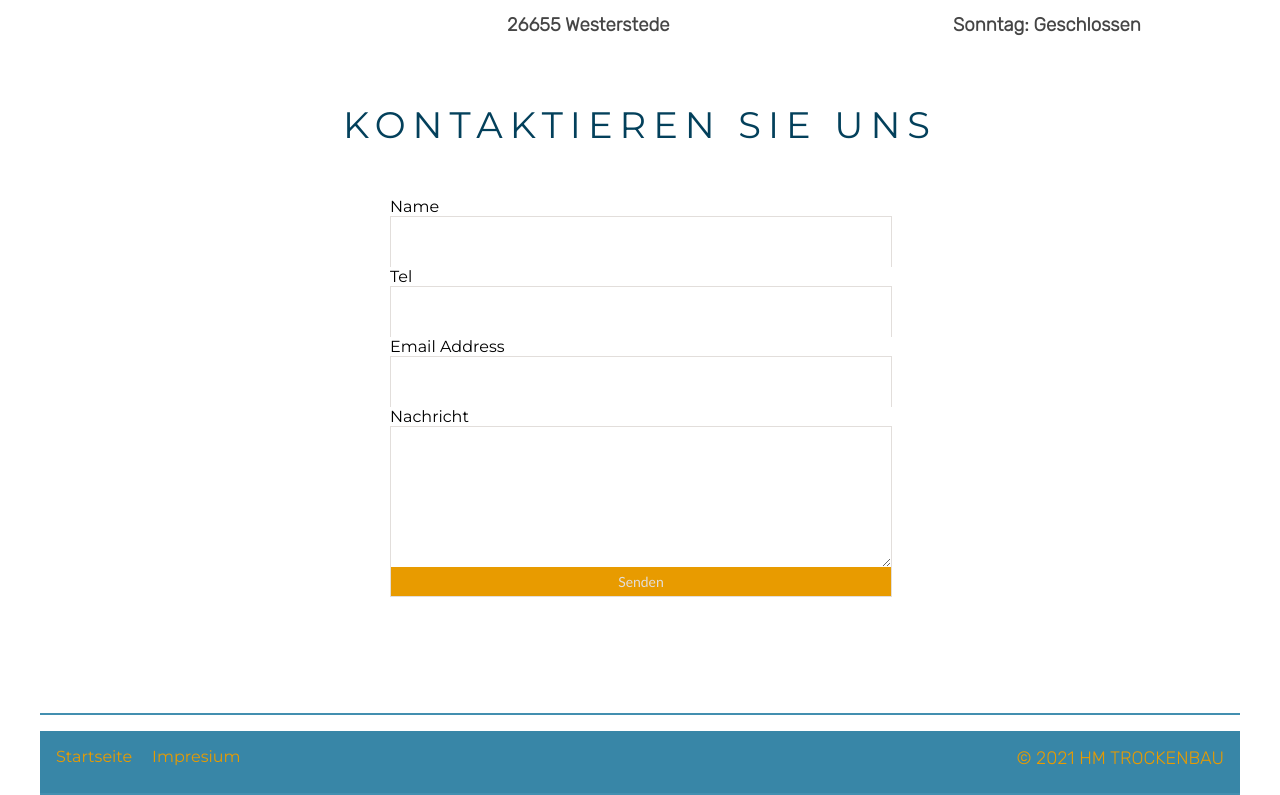
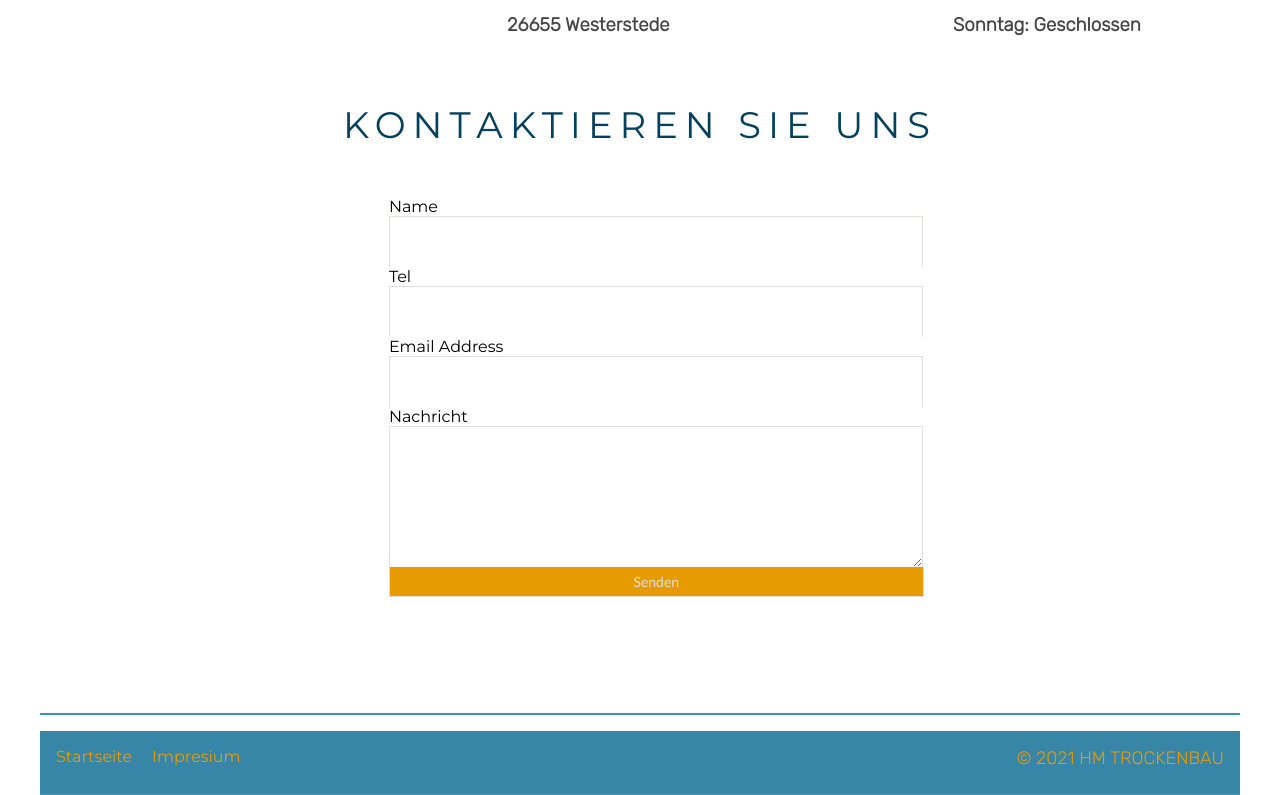
Before and after one commit to achu94/memo-react, a React (Create React App) app in the folder client/: page / in a window 1280 px wide. Shown: the part 1820-2615 px from the top of the page. Built offline with nearby package versions, Linux system fonts and the light colour scheme.

Commit message:
some deisgn

```diff
--- a/client/src/Pages/Impresium/Impresium.js
+++ b/client/src/Pages/Impresium/Impresium.js
@@ -9,7 +9,9 @@ const Impresium = ()  => {
                 <h2>Impresium</h2>
                 <div>
                     <h3><u>Angaben gem. § 5 TMG:</u> </h3>
+                    <h3>Vorname, Nachname</h3>
                     <p>Mehmed, Hyusein</p>
+                    <h3>Adresse</h3>
                     <p>Friesenstraße 26</p>
                     <p>PLZ 26655 Westerstede</p>
                 </div>
--- a/client/src/Pages/Kontakt/Kontakt.css
+++ b/client/src/Pages/Kontakt/Kontakt.css
@@ -103,14 +103,14 @@
 
 #form {
   position: relative;
-  width: 500px;
+  width: 43%;
   margin: 50px auto 100px auto;
 }
 
 .form-input {
   font-family: 'Lato', sans-serif;
   font-size: 0.875em;
-  width: 470px;
+  width: 100%;
   height: 50px;
   padding: 0px 15px 0px 15px;
 
@@ -133,8 +133,7 @@
 }
 
 .form-textarea {
-  width: 470px;
-  max-width: 470px;
+  width: 100%;
   height: 110px;
   max-height: 110px;
   padding: 15px;
@@ -160,7 +159,7 @@
 }
 
 #submit {
-  width: 502px;
+  width: 106.5%;
   height: 30px;
 
   padding: 0;
```
